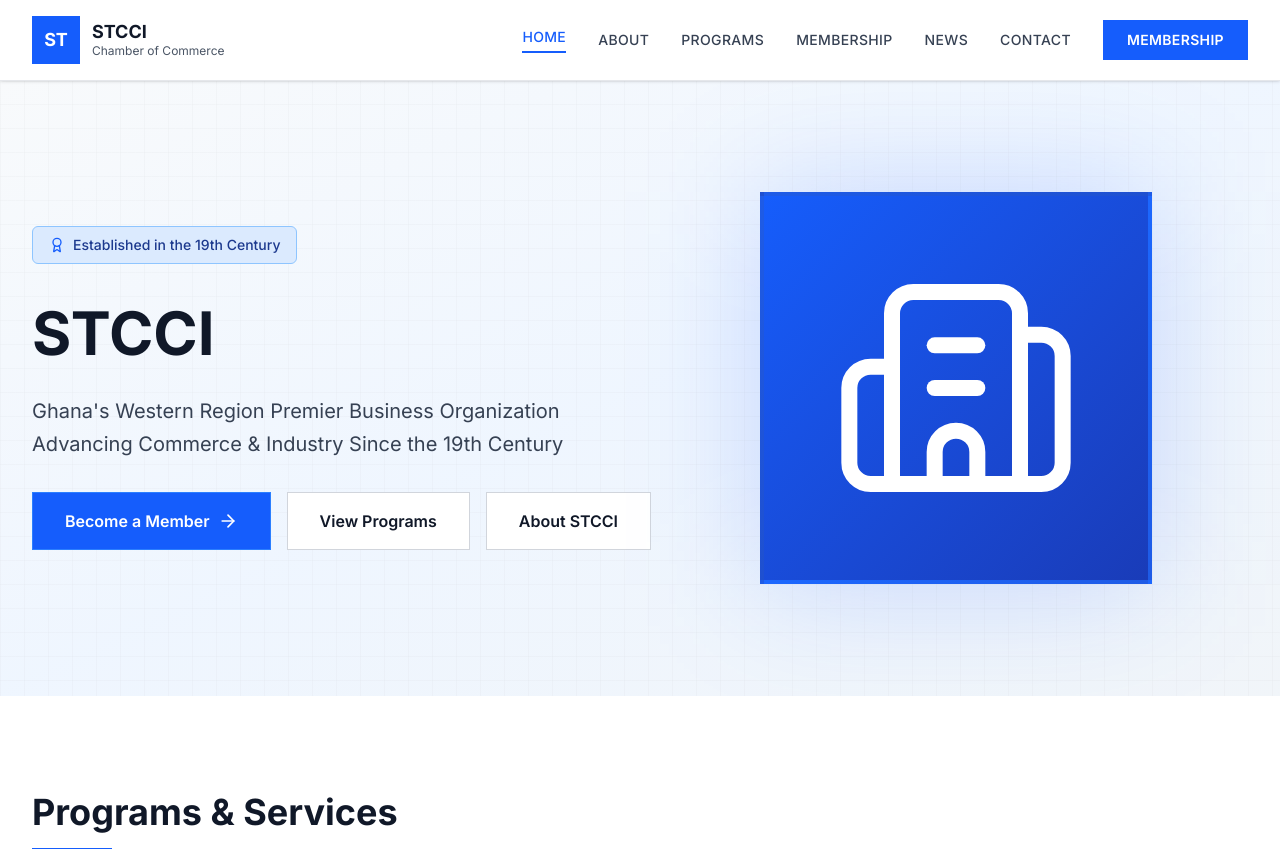
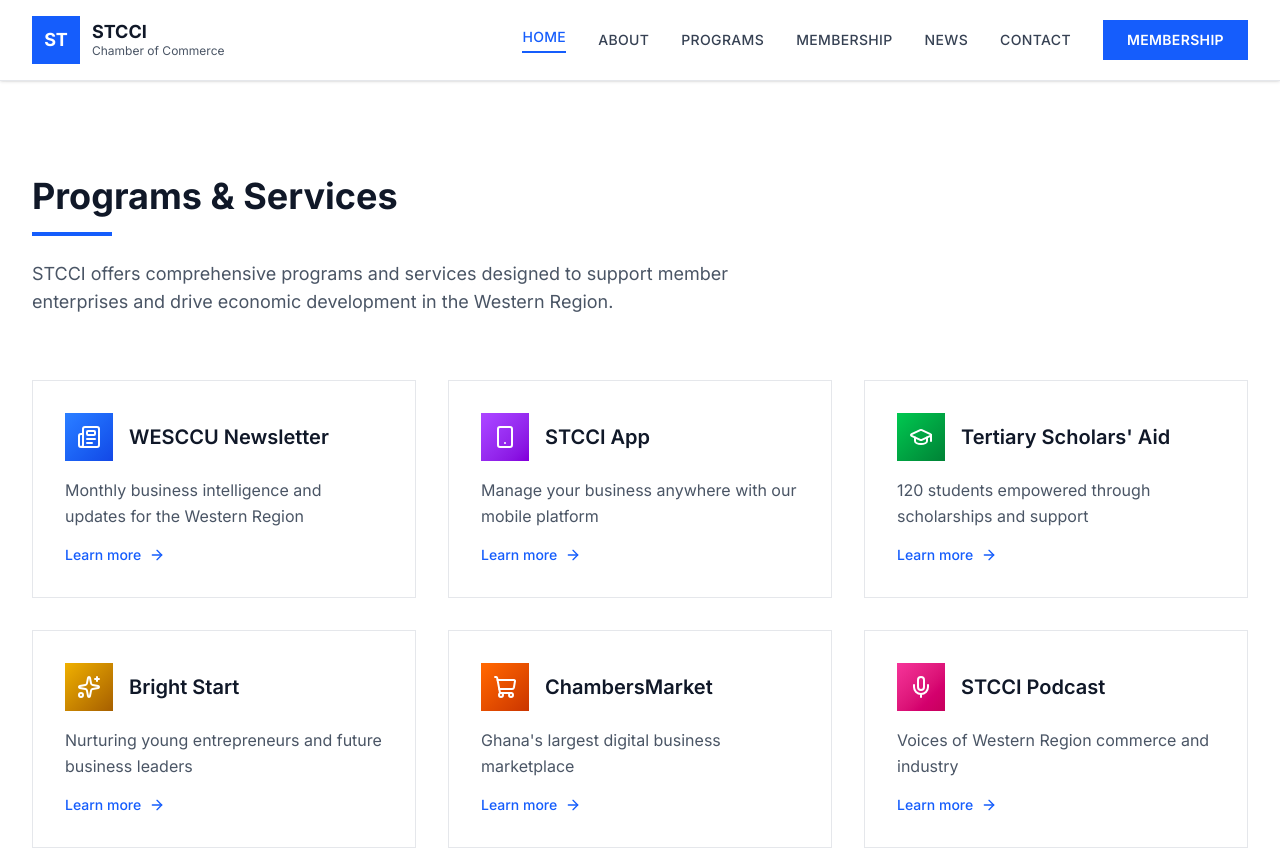
Before and after one commit to ikaydreams-dev/Chamber, a Next.js app: page / in a window 1280 px wide. Shown: the top 849 px of the page. Built offline with nearby package versions, Linux system fonts and the light colour scheme.

Commit message:
Remove hero section from home page - start with Programs & Services

```diff
--- a/app/page.tsx
+++ b/app/page.tsx
@@ -116,67 +116,8 @@ const stats = [
 export default function Home() {
   return (
     <div className="relative">
-      {/* Hero Section - Formal */}
-      <section className="relative bg-gradient-to-br from-slate-50 via-blue-50 to-slate-100 dark:from-slate-900 dark:via-blue-900 dark:to-slate-900 py-8 sm:py-12 lg:py-16 overflow-hidden">
-        <div className="absolute inset-0 bg-[linear-gradient(to_right,#80808012_1px,transparent_1px),linear-gradient(to_bottom,#80808012_1px,transparent_1px)] bg-[size:24px_24px] opacity-50"></div>
-
-        <div className="relative max-w-7xl mx-auto px-4 sm:px-6 lg:px-8 py-6 sm:py-8 lg:py-12">
-          <div className="grid grid-cols-1 lg:grid-cols-2 gap-12 items-center">
-            <div>
-              <div className="inline-flex items-center space-x-2 bg-blue-100 dark:bg-blue-950/50 border border-blue-300 dark:border-blue-800/30 px-4 py-2 rounded-md mb-8">
-                <Award className="w-4 h-4 text-blue-600 dark:text-blue-400" />
-                <span className="text-sm font-medium text-blue-900 dark:text-blue-200">
-                  Established in the 19th Century
-                </span>
-              </div>
-
-              <h1 className="text-4xl sm:text-5xl lg:text-6xl font-bold text-gray-900 dark:text-white mb-6 leading-tight">
-                STCCI
-              </h1>
-
-              <p className="text-xl text-gray-700 dark:text-gray-300 mb-8 leading-relaxed">
-                Ghana's Western Region Premier Business Organization<br />
-                Advancing Commerce & Industry Since the 19th Century
-              </p>
-
-              <div className="flex flex-col sm:flex-row gap-4">
-                <Link
-                  href="/membership"
-                  className="inline-flex items-center justify-center px-8 py-4 bg-blue-600 text-white font-semibold hover:bg-blue-700 transition-colors border border-blue-500 whitespace-nowrap"
-                >
-                  Become a Member
-                  <ArrowRight className="ml-2 w-5 h-5" />
-                </Link>
-                <Link
-                  href="#programs"
-                  className="inline-flex items-center justify-center px-8 py-4 bg-white dark:bg-transparent text-gray-900 dark:text-white font-semibold hover:bg-gray-100 dark:hover:bg-white/10 transition-colors border border-gray-300 dark:border-white/30 whitespace-nowrap"
-                >
-                  View Programs
-                </Link>
-                <Link
-                  href="/about"
-                  className="inline-flex items-center justify-center px-8 py-4 bg-white dark:bg-transparent text-gray-900 dark:text-white font-semibold hover:bg-gray-100 dark:hover:bg-white/10 transition-colors border border-gray-300 dark:border-white/30 whitespace-nowrap"
-                >
-                  About STCCI
-                </Link>
-              </div>
-            </div>
-
-            {/* Large Professional Icon */}
-            <div className="hidden lg:flex items-center justify-center">
-              <div className="relative">
-                <div className="absolute inset-0 bg-blue-600/20 blur-3xl"></div>
-                <div className="relative bg-gradient-to-br from-blue-600 to-blue-800 p-16 border-4 border-blue-500/30">
-                  <Building2 className="w-64 h-64 text-white" strokeWidth={1.5} />
-                </div>
-              </div>
-            </div>
-          </div>
-        </div>
-      </section>
-
       {/* Programs Grid - Formal */}
-      <section id="programs" className="py-24 bg-white dark:bg-slate-900 scroll-mt-20">
+      <section id="programs" className="pt-24 pb-24 bg-white dark:bg-slate-900">
         <div className="max-w-7xl mx-auto px-4 sm:px-6 lg:px-8">
           <div className="mb-16">
             <h2 className="text-3xl sm:text-4xl font-bold text-gray-900 dark:text-white mb-4">
```
